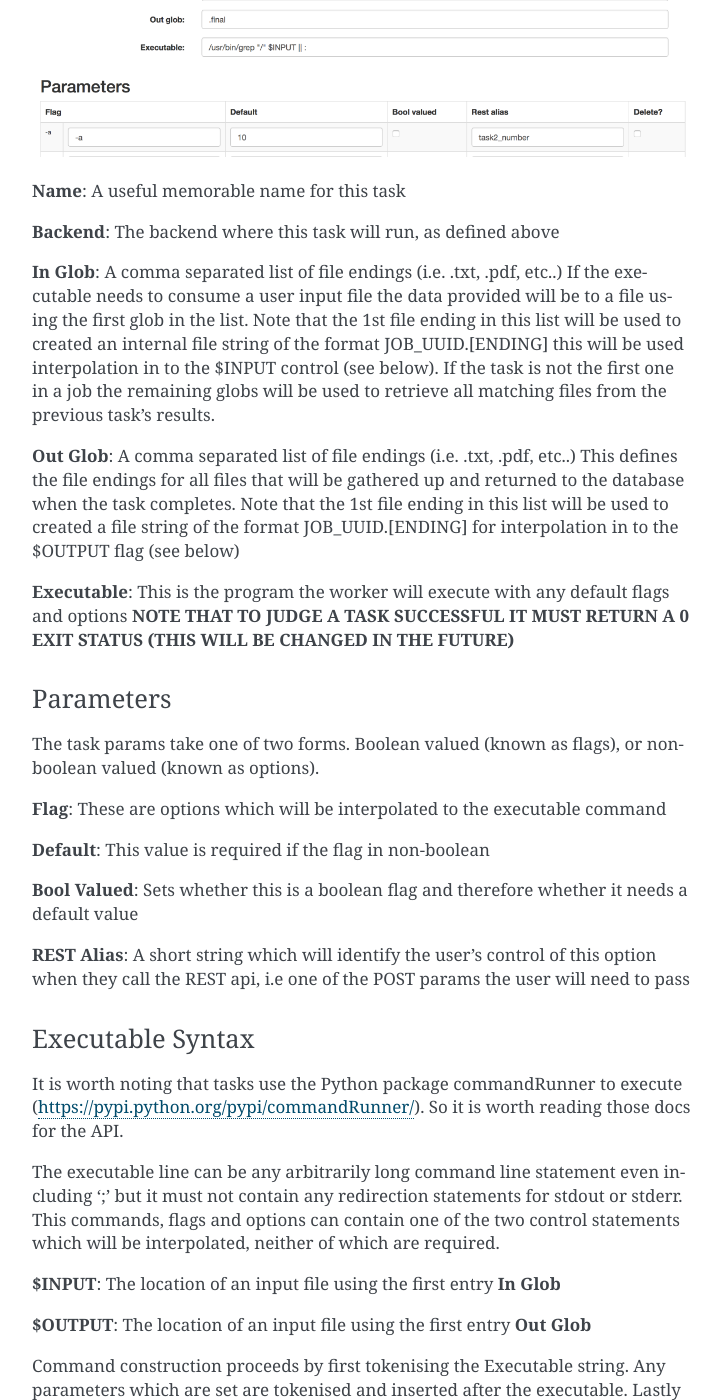
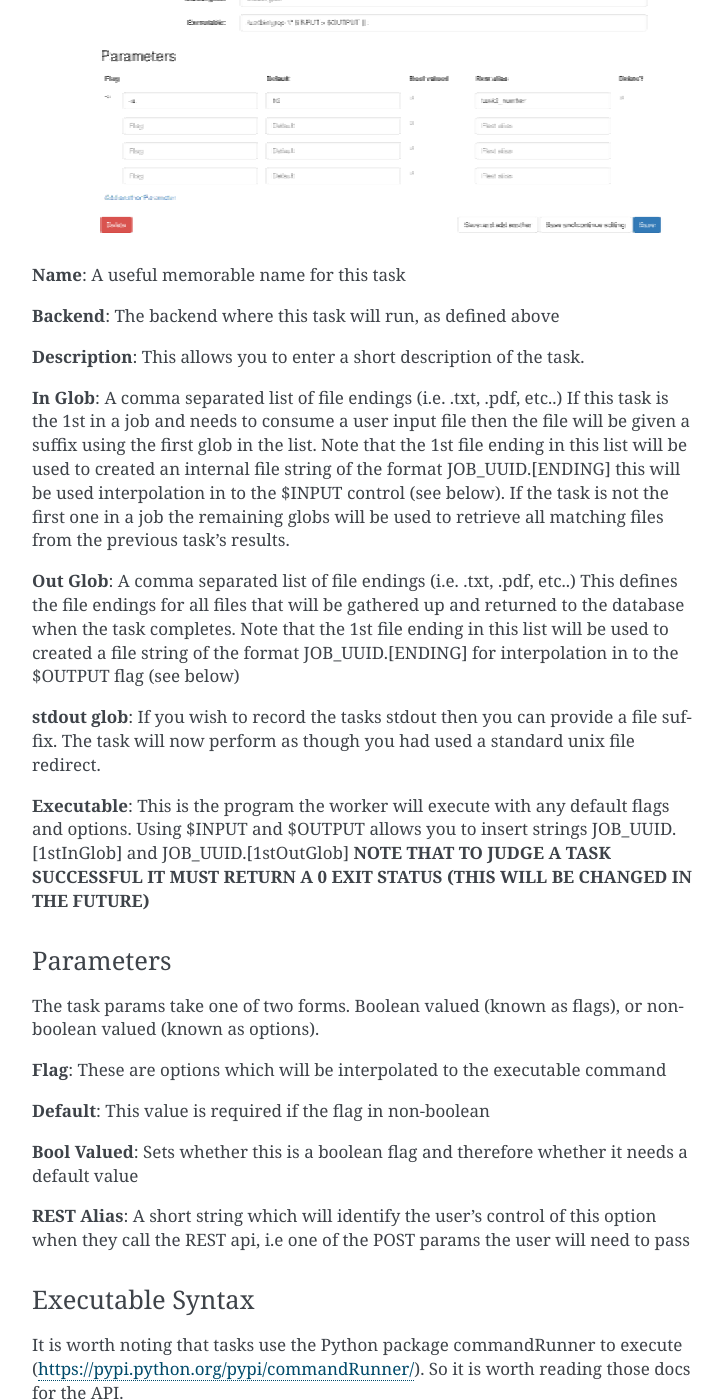
Before and after one commit to AnalyticsAutomated/analytics_automated, a Sphinx documentation site: the page built from docs/the_UI.rst, in a window 1280 px wide and 1400 px high, scrolled down 2441 px. Shown: the whole window, without its empty margins (388-1111 px from the left). Built offline with Sphinx 7.4.7, drawn with Linux system fonts in a browser that asks for light colours.

Commit message:
doc update

```diff
--- a/docs/the_UI.rst
+++ b/docs/the_UI.rst
@@ -64,10 +64,12 @@ the grep will be available to the users.
 
 **Backend**: The backend where this task will run, as defined above
 
+**Description**: This allows you to enter a short description of the task.
+
 **In Glob**: A comma separated list of file endings (i.e. .txt, .pdf, etc..)
-If the executable needs to consume a user input file the data provided will
-be to a file using the first glob in the list. Note that the 1st file ending
-in this list will be used to created an internal file string of the format
+If this task is the 1st in a job and needs to consume a user input file then
+the file will be given a suffix using the first glob in the list. Note that the
+1st file ending in this list will be used to created an internal file string of the format
 JOB_UUID.[ENDING] this will be used interpolation in to the $INPUT control (see
 below). If the task is not the first one in a job the remaining globs will
 be used to retrieve all matching files from the previous task's results.
@@ -78,8 +80,13 @@ returned to the database when the task completes. Note that the 1st file ending
 list will be used to created a file string of the format JOB_UUID.[ENDING] for
 interpolation in to the $OUTPUT flag (see below)
 
+**stdout glob**: If you wish to record the tasks stdout then you can provide a
+file suffix. The task will now perform as though you had used a standard unix
+file redirect.
+
 **Executable**: This is the program the worker will execute with any default
-flags and options **NOTE THAT TO JUDGE A TASK SUCCESSFUL IT MUST RETURN A 0
+flags and options. Using $INPUT and $OUTPUT allows you to insert
+strings JOB_UUID.[1stInGlob] and JOB_UUID.[1stOutGlob] **NOTE THAT TO JUDGE A TASK SUCCESSFUL IT MUST RETURN A 0
 EXIT STATUS (THIS WILL BE CHANGED IN THE FUTURE)**
 
 Parameters
```
Also changed, not shown: docs/task1.png, docs/task2.png, 3 other files.
